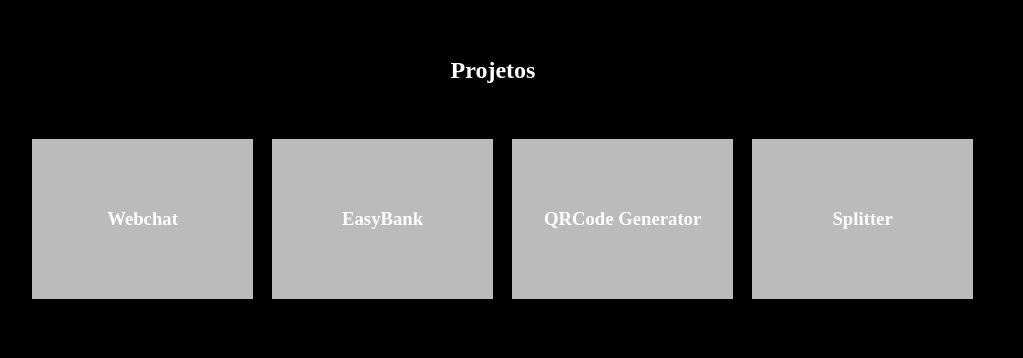
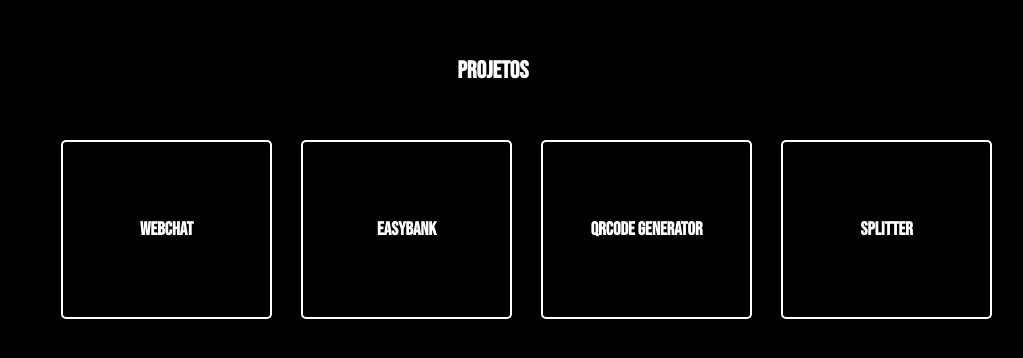
Before and after one commit to matheustkaczyk/portfolio, a React (Vite) app: page / in a window 1280 px wide. Shown: the part 1899-2257 px from the top of the page, without its empty margins (211-1234 px from the left). Built offline with nearby package versions, Linux system fonts and the light colour scheme.

Commit message:
feat: estilizacao basica dos cards projectrs

```diff
--- a/src/App.scss
+++ b/src/App.scss
@@ -202,6 +202,9 @@ aside {
   flex-direction: column;
   justify-content: center;
   align-items: center;
+  background-color: rgba(0,0,0, 0.5);
+  font-family: 'Bebas Neue';
+  color: rgb(0, 132, 255);
 
   .projects-wrapper {
     display: flex;
@@ -215,7 +218,7 @@ aside {
   width: 15em;
   height: 10em;
   perspective: 1000px;
-  margin-left: 2%;
+  margin-left: 5%;
 }
 
 .flip-card-inner {
@@ -243,8 +246,11 @@ aside {
   display: flex;
   align-items: center;
   justify-content: center;
-  background-color: #bbb;
+  background-color: rgba(0,0,0, 1);
+  border: solid white 2px;
+  border-radius: 5px;
   color: black;
+  padding: 4%;
 }
 
 .flip-card-back {
@@ -252,9 +258,10 @@ aside {
   align-items: center;
   justify-content: space-around;
   flex-direction: column;
-  background-color: dodgerblue;
-  padding: 5%;
+  background-color: rgba(0,0,0, 1);
+  border: solid white 2px;
   color: white;
   transform: rotateY(180deg);
   text-align: justify;
+  padding: 4%;
 }
--- a/src/pages/Projects/index.jsx
+++ b/src/pages/Projects/index.jsx
@@ -17,8 +17,8 @@ const Projects = () => {
     {
       name: 'QRCode Generator',
       text: 'Aplicação de um gerador de QR Code, feita utilizando React e SASS.',
-      githubLink: 'https://qrcode-gen-tka.netlify.app/',
-      deploymentLink: 'https://github.com/matheustkaczyk/qrcode-generator'
+      githubLink: 'https://github.com/matheustkaczyk/qrcode-generator',
+      deploymentLink: 'https://qrcode-gen-tka.netlify.app/',
     },
     {
       name: 'Splitter',
```
